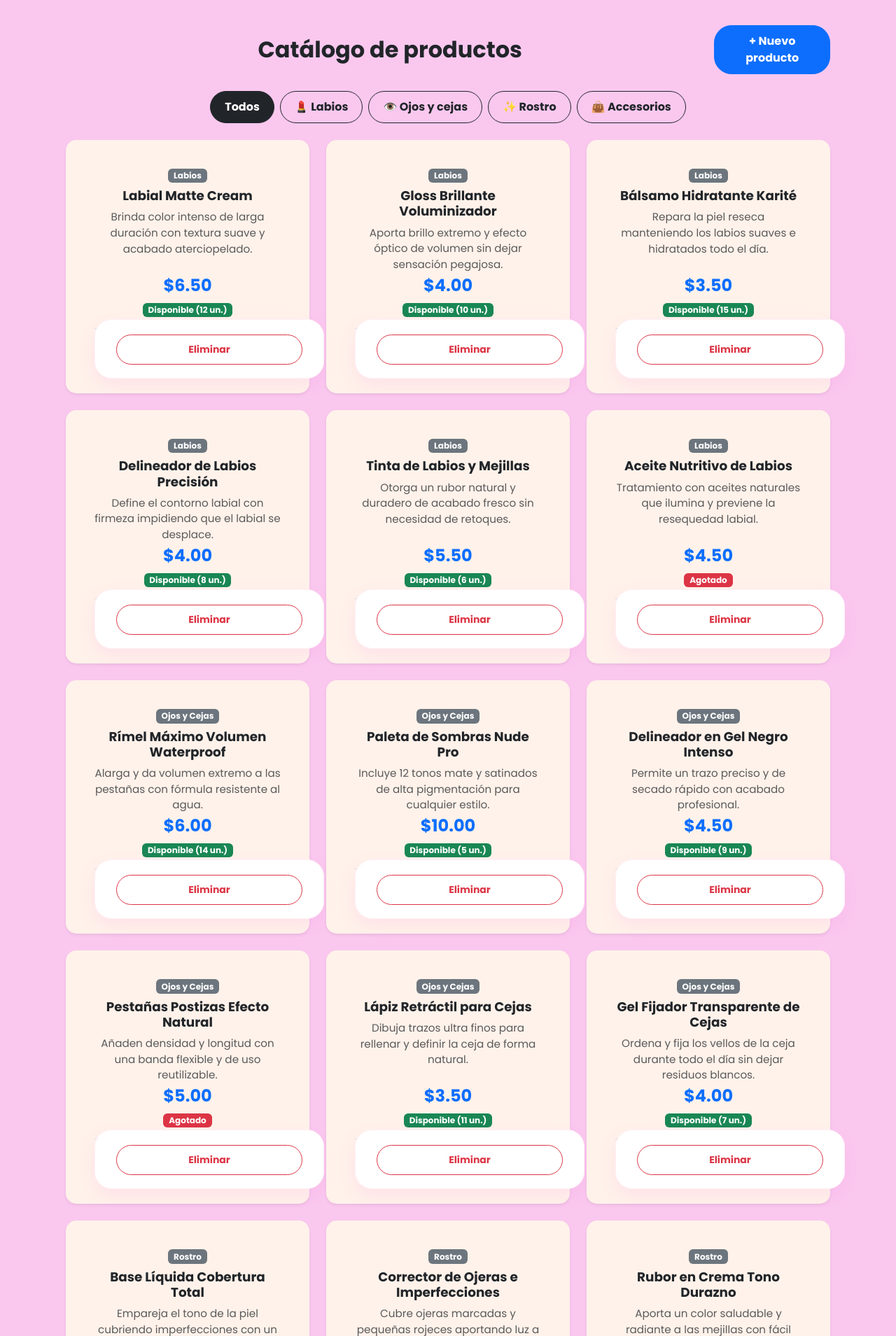
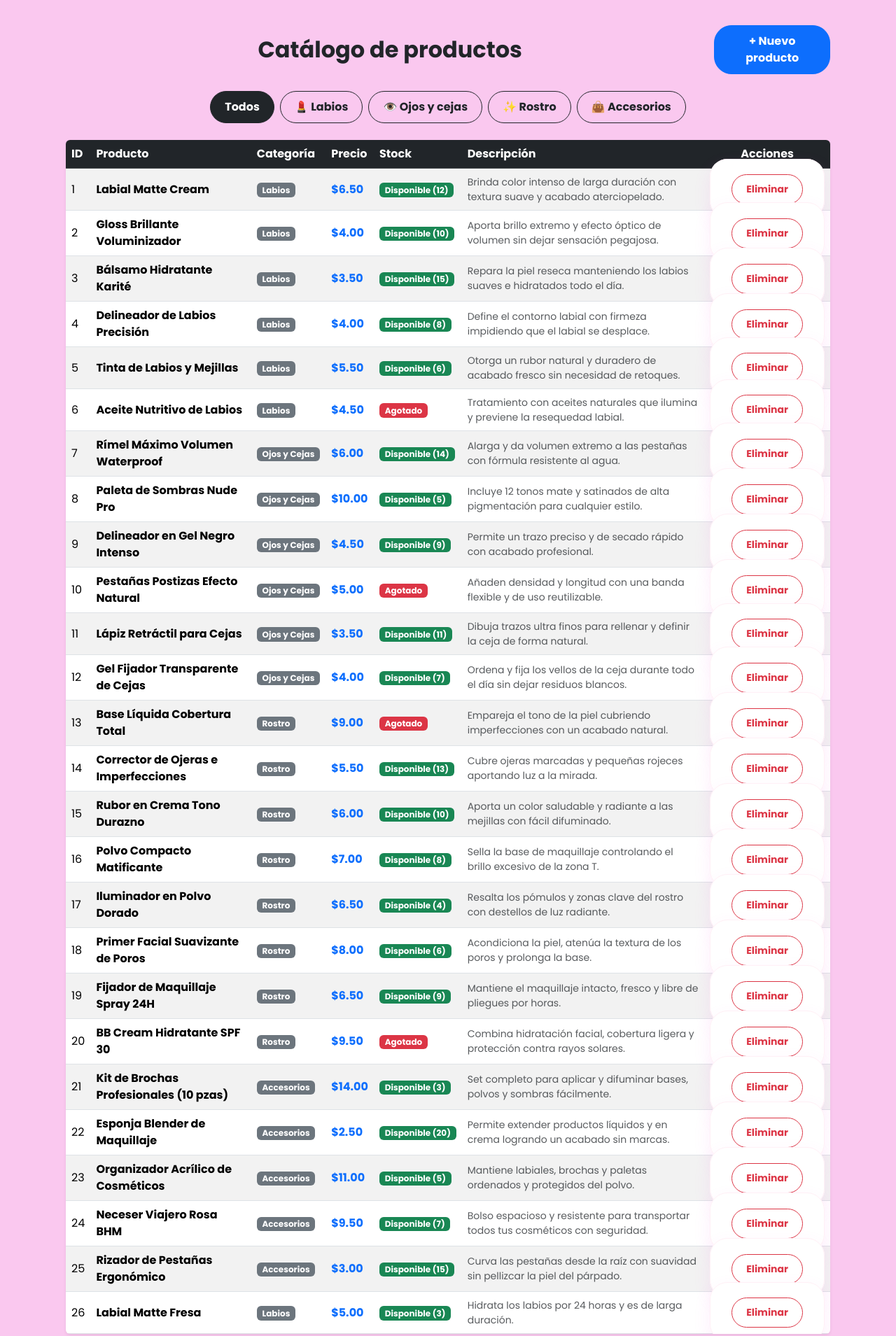
Before and after one commit to EnGaleas/DESARROLLO-DE-APLICACIONES-WEB, a Flask app: page /productos in a window 1280 px wide. Shown: the part 183-2092 px from the top of the page at 70% size. Run offline with Flask 3, Linux system fonts and the light colour scheme; data comes from the database, SQL or seed files in the repository; both versions use the stored data as it was after the commit.

Commit message:
Avance Semana 12: Persistencia de datos local con SQLite completada

```diff
--- a/app.py
+++ b/app.py
@@ -1,3 +1,5 @@
+import os
+import sqlite3
 from flask import Flask, render_template, request, redirect, url_for, flash
 from forms.producto_form import ProductoForm
 from forms.cliente_form import ClienteForm
@@ -5,103 +7,138 @@ from forms.proveedor_form import ProveedorForm
 from forms.facturacion_form import FacturacionForm
 
 app = Flask(__name__)
-app.config['SECRET_KEY'] = 'clave_secreta_semana_11_desarrollo_web'
+app.config['SECRET_KEY'] = 'clave_secreta_semana_12_desarrollo_web'
 
-PRODUCTOS = [
-    # --- LABIOS ---
-    {"id": 1, "nombre": "Labial Matte Cream", "categoria": "Labios", "descripcion": "Brinda color intenso de larga duración con textura suave y acabado aterciopelado.", "precio": 6.50, "stock": 12, "imagen": "img/Maquillaje.png"},
-    {"id": 2, "nombre": "Gloss Brillante Voluminizador", "categoria": "Labios", "descripcion": "Aporta brillo extremo y efecto óptico de volumen sin dejar sensación pegajosa.", "precio": 4.00, "stock": 10, "imagen": "img/Maquillaje.png"},
-    {"id": 3, "nombre": "Bálsamo Hidratante Karité", "categoria": "Labios", "descripcion": "Repara la piel reseca manteniendo los labios suaves e hidratados todo el día.", "precio": 3.50, "stock": 15, "imagen": "img/Maquillaje.png"},
-    {"id": 4, "nombre": "Delineador de Labios Precisión", "categoria": "Labios", "descripcion": "Define el contorno labial con firmeza impidiendo que el labial se desplace.", "precio": 4.00, "stock": 8, "imagen": "img/Maquillaje.png"},
-    {"id": 5, "nombre": "Tinta de Labios y Mejillas", "categoria": "Labios", "descripcion": "Otorga un rubor natural y duradero de acabado fresco sin necesidad de retoques.", "precio": 5.50, "stock": 6, "imagen": "img/Maquillaje.png"},
-    {"id": 6, "nombre": "Aceite Nutritivo de Labios", "categoria": "Labios", "descripcion": "Tratamiento con aceites naturales que ilumina y previene la resequedad labial.", "precio": 4.50, "stock": 0, "imagen": "img/Maquillaje.png"},
+DB_PATH = os.path.join(os.path.dirname(__file__), 'data', 'ferreteria.db')
 
-    # --- OJOS Y CEJAS ---
-    {"id": 7, "nombre": "Rímel Máximo Volumen Waterproof", "categoria": "Ojos y Cejas", "descripcion": "Alarga y da volumen extremo a las pestañas con fórmula resistente al agua.", "precio": 6.00, "stock": 14, "imagen": "img/Maquillaje.png"},
-    {"id": 8, "nombre": "Paleta de Sombras Nude Pro", "categoria": "Ojos y Cejas", "descripcion": "Incluye 12 tonos mate y satinados de alta pigmentación para cualquier estilo.", "precio": 10.00, "stock": 5, "imagen": "img/Maquillaje.png"},
-    {"id": 9, "nombre": "Delineador en Gel Negro Intenso", "categoria": "Ojos y Cejas", "descripcion": "Permite un trazo preciso y de secado rápido con acabado profesional.", "precio": 4.50, "stock": 9, "imagen": "img/Maquillaje.png"},
-    {"id": 10, "nombre": "Pestañas Postizas Efecto Natural", "categoria": "Ojos y Cejas", "descripcion": "Añaden densidad y longitud con una banda flexible y de uso reutilizable.", "precio": 5.00, "stock": 0, "imagen": "img/Maquillaje.png"},
-    {"id": 11, "nombre": "Lápiz Retráctil para Cejas", "categoria": "Ojos y Cejas", "descripcion": "Dibuja trazos ultra finos para rellenar y definir la ceja de forma natural.", "precio": 3.50, "stock": 11, "imagen": "img/Maquillaje.png"},
-    {"id": 12, "nombre": "Gel Fijador Transparente de Cejas", "categoria": "Ojos y Cejas", "descripcion": "Ordena y fija los vellos de la ceja durante todo el día sin dejar residuos blancos.", "precio": 4.00, "stock": 7, "imagen": "img/Maquillaje.png"},
+def obtener_conexion_db():
+    conn = sqlite3.connect(DB_PATH)
+    conn.row_factory = sqlite3.Row
+    return conn
 
-    # --- ROSTRO ---
-    {"id": 13, "nombre": "Base Líquida Cobertura Total", "categoria": "Rostro", "descripcion": "Empareja el tono de la piel cubriendo imperfecciones con un acabado natural.", "precio": 9.00, "stock": 0, "imagen": "img/Maquillaje.png"},
-    {"id": 14, "nombre": "Corrector de Ojeras e Imperfecciones", "categoria": "Rostro", "descripcion": "Cubre ojeras marcadas y pequeñas rojeces aportando luz a la mirada.", "precio": 5.50, "stock": 13, "imagen": "img/Maquillaje.png"},
-    {"id": 15, "nombre": "Rubor en Crema Tono Durazno", "categoria": "Rostro", "descripcion": "Aporta un color saludable y radiante a las mejillas con fácil difuminado.", "precio": 6.00, "stock": 10, "imagen": "img/Maquillaje.png"},
-    {"id": 16, "nombre": "Polvo Compacto Matificante", "categoria": "Rostro", "descripcion": "Sella la base de maquillaje controlando el brillo excesivo de la zona T.", "precio": 7.00, "stock": 8, "imagen": "img/Maquillaje.png"},
-    {"id": 17, "nombre": "Iluminador en Polvo Dorado", "categoria": "Rostro", "descripcion": "Resalta los pómulos y zonas clave del rostro con destellos de luz radiante.", "precio": 6.50, "stock": 4, "imagen": "img/Maquillaje.png"},
-    {"id": 18, "nombre": "Primer Facial Suavizante de Poros", "categoria": "Rostro", "descripcion": "Acondiciona la piel, atenúa la textura de los poros y prolonga la base.", "precio": 8.00, "stock": 6, "imagen": "img/Maquillaje.png"},
-    {"id": 19, "nombre": "Fijador de Maquillaje Spray 24H", "categoria": "Rostro", "descripcion": "Mantiene el maquillaje intacto, fresco y libre de pliegues por horas.", "precio": 6.50, "stock": 9, "imagen": "img/Maquillaje.png"},
-    {"id": 20, "nombre": "BB Cream Hidratante SPF 30", "categoria": "Rostro", "descripcion": "Combina hidratación facial, cobertura ligera y protección contra rayos solares.", "precio": 9.50, "stock": 0, "imagen": "img/Maquillaje.png"},
+def inicializar_base_datos():
+    conn = obtener_conexion_db()
+    cursor = conn.cursor()
 
-    # --- ACCESORIOS ---
-    {"id": 21, "nombre": "Kit de Brochas Profesionales (10 pzas)", "categoria": "Accesorios", "descripcion": "Set completo para aplicar y difuminar bases, polvos y sombras fácilmente.", "precio": 14.00, "stock": 3, "imagen": "img/Maquillaje.png"},
-    {"id": 22, "nombre": "Esponja Blender de Maquillaje", "categoria": "Accesorios", "descripcion": "Permite extender productos líquidos y en crema logrando un acabado sin marcas.", "precio": 2.50, "stock": 20, "imagen": "img/Maquillaje.png"},
-    {"id": 23, "nombre": "Organizador Acrílico de Cosméticos", "categoria": "Accesorios", "descripcion": "Mantiene labiales, brochas y paletas ordenados y protegidos del polvo.", "precio": 11.00, "stock": 5, "imagen": "img/Maquillaje.png"},
-    {"id": 24, "nombre": "Neceser Viajero Rosa BHM", "categoria": "Accesorios", "descripcion": "Bolso espacioso y resistente para transportar todos tus cosméticos con seguridad.", "precio": 9.50, "stock": 7, "imagen": "img/Maquillaje.png"},
-    {"id": 25, "nombre": "Rizador de Pestañas Ergonómico", "categoria": "Accesorios", "descripcion": "Curva las pestañas desde la raíz con suavidad sin pellizcar la piel del párpado.", "precio": 3.00, "stock": 15, "imagen": "img/Maquillaje.png"}
-]
+    cursor.execute('''
+        CREATE TABLE IF NOT EXISTS productos (
+            id INTEGER PRIMARY KEY AUTOINCREMENT,
+            nombre TEXT NOT NULL,
+            precio REAL NOT NULL,
+            stock INTEGER NOT NULL,
+            categoria TEXT NOT NULL,
+            descripcion TEXT NOT NULL,
+            imagen TEXT DEFAULT 'img/Maquillaje.png'
+        )
+    ''')
+
+    cursor.execute('SELECT COUNT(*) FROM productos')
+    if cursor.fetchone()[0] == 0:
+        productos_iniciales = [
+            ("Labial Matte Cream", 6.50, 12, "Labios", "Brinda color intenso de larga duración con textura suave y acabado aterciopelado.", "img/Maquillaje.png"),
+            ("Gloss Brillante Voluminizador", 4.00, 10, "Labios", "Aporta brillo extremo y efecto óptico de volumen sin dejar sensación pegajosa.", "img/Maquillaje.png"),
+            ("Bálsamo Hidratante Karité", 3.50, 15, "Labios", "Repara la piel reseca manteniendo los labios suaves e hidratados todo el día.", "img/Maquillaje.png"),
+            ("Delineador de Labios Precisión", 4.00, 8, "Labios", "Define el contorno labial con firmeza impidiendo que el labial se desplace.", "img/Maquillaje.png"),
+            ("Tinta de Labios y Mejillas", 5.50, 6, "Labios", "Otorga un rubor natural y duradero de acabado fresco sin necesidad de retoques.", "img/Maquillaje.png"),
+            ("Aceite Nutritivo de Labios", 4.50, 0, "Labios", "Tratamiento con aceites naturales que ilumina y previene la resequedad labial.", "img/Maquillaje.png"),
+            ("Rímel Máximo Volumen Waterproof", 6.00, 14, "Ojos y Cejas", "Alarga y da volumen extremo a las pestañas con fórmula resistente al agua.", "img/Maquillaje.png"),
+            ("Paleta de Sombras Nude Pro", 10.00, 5, "Ojos y Cejas", "Incluye 12 tonos mate y satinados de alta pigmentación para cualquier estilo.", "img/Maquillaje.png"),
+            ("Delineador en Gel Negro Intenso", 4.50, 9, "Ojos y Cejas", "Permite un trazo preciso y de secado rápido con acabado profesional.", "img/Maquillaje.png"),
+            ("Pestañas Postizas Efecto Natural", 5.00, 0, "Ojos y Cejas", "Añaden densidad y longitud con una banda flexible y de uso reutilizable.", "img/Maquillaje.png"),
+            ("Lápiz Retráctil para Cejas", 3.50, 11, "Ojos y Cejas", "Dibuja trazos ultra finos para rellenar y definir la ceja de forma natural.", "img/Maquillaje.png"),
+            ("Gel Fijador Transparente de Cejas", 4.00, 7, "Ojos y Cejas", "Ordena y fija los vellos de la ceja durante todo el día sin dejar residuos blancos.", "img/Maquillaje.png"),
+            ("Base Líquida Cobertura Total", 9.00, 0, "Rostro", "Empareja el tono de la piel cubriendo imperfecciones con un acabado natural.", "img/Maquillaje.png"),
+            ("Corrector de Ojeras e Imperfecciones", 5.50, 13, "Rostro", "Cubre ojeras marcadas y pequeñas rojeces aportando luz a la mirada.", "img/Maquillaje.png"),
+            ("Rubor en Crema Tono Durazno", 6.00, 10, "Rostro", "Aporta un color saludable y radiante a las mejillas con fácil difuminado.", "img/Maquillaje.png"),
+            ("Polvo Compacto Matificante", 7.00, 8, "Rostro", "Sella la base de maquillaje controlando el brillo excesivo de la zona T.", "img/Maquillaje.png"),
+            ("Iluminador en Polvo Dorado", 6.50, 4, "Rostro", "Resalta los pómulos y zonas clave del rostro con destellos de luz radiante.", "img/Maquillaje.png"),
+            ("Primer Facial Suavizante de Poros", 8.00, 6, "Rostro", "Acondiciona la piel, atenúa la textura de los poros y prolonga la base.", "img/Maquillaje.png"),
+            ("Fijador de Maquillaje Spray 24H", 6.50, 9, "Rostro", "Mantiene el maquillaje intacto, fresco y libre de pliegues por horas.", "img/Maquillaje.png"),
+            ("BB Cream Hidratante SPF 30", 9.50, 0, "Rostro", "Combina hidratación facial, cobertura ligera y protección contra rayos solares.", "img/Maquillaje.png"),
+            ("Kit de Brochas Profesionales (10 pzas)", 14.00, 3, "Accesorios", "Set completo para aplicar y difuminar bases, polvos y sombras fácilmente.", "img/Maquillaje.png"),
+            ("Esponja Blender de Maquillaje", 2.50, 20, "Accesorios", "Permite extender productos líquidos y en crema logrando un acabado sin marcas.", "img/Maquillaje.png"),
+            ("Organizador Acrílico de Cosméticos", 11.00, 5, "Accesorios", "Mantiene labiales, brochas y paletas ordenados y protegidos del polvo.", "img/Maquillaje.png"),
+            ("Neceser Viajero Rosa BHM", 9.50, 7, "Accesorios", "Bolso espacioso y resistente para transportar todos tus cosméticos con seguridad.", "img/Maquillaje.png"),
+            ("Rizador de Pestañas Ergonómico", 3.00, 15, "Accesorios", "Curva las pestañas desde la raíz con suavidad sin pellizcar la piel del párpado.", "img/Maquillaje.png")
+        ]
+        cursor.executemany('''
+            INSERT INTO productos (nombre, precio, stock, categoria, descripcion, imagen)
+            VALUES (?, ?, ?, ?, ?, ?)
+        ''', productos_iniciales)
+
+    conn.commit()
+    conn.close()
+
+inicializar_base_datos()
 
 CLIENTES = [
     {"id": 1, "nombre": "María López", "email": "maria@email.com", "telefono": "0991234567", "estado": "Activo"},
-    {"id": 2, "nombre": "Ana Torres", "email": "ana@email.com", "telefono": "0997654321", "estado": "Activo"},
-    {"id": 3, "nombre": "Carla Mendoza", "email": "carla@email.com", "telefono": "0981122334", "estado": "Inactivo"},
-    {"id": 4, "nombre": "Diana Gómez", "email": "diana@email.com", "telefono": "0975566778", "estado": "Activo"}
+    {"id": 2, "nombre": "Ana Torres", "email": "ana@email.com", "telefono": "0997654321", "estado": "Activo"}
 ]
 
 PROVEEDORES = [
-    {"id": 1, "empresa": "Distribuidora Belleza S.A.", "contacto": "Carlos Ruiz", "telefono": "022345678", "ciudad": "Quito"},
-    {"id": 2, "empresa": "Cosméticos del Ecuador", "contacto": "Laura Paez", "telefono": "042889900", "ciudad": "Guayaquil"},
-    {"id": 3, "empresa": "Importadora Glamour", "contacto": "Sofía Viteri", "telefono": "072112233", "ciudad": "Cuenca"}
+    {"id": 1, "empresa": "Distribuidora Belleza S.A.", "contacto": "Carlos Ruiz", "telefono": "022345678", "ciudad": "Quito"}
 ]
 
 FACTURAS = [
-    {"numero": "FAC-001", "cliente": "María López", "fecha": "2026-09-16", "total": 12.50, "estado": "Pagado"},
-    {"numero": "FAC-002", "cliente": "Ana Torres", "fecha": "2026-09-16", "total": 24.00, "estado": "Pagado"},
-    {"numero": "FAC-003", "cliente": "Diana Gómez", "fecha": "2026-09-14", "total": 35.00, "estado": "Pendiente"}
+    {"numero": "FAC-001", "cliente": "María López", "fecha": "2026-09-16", "total": 12.50, "estado": "Pagado"}
 ]
 
 @app.route('/')
 def inicio():
-    titulo_bienvenida = "Bienvenidos a Brilla Hermosa Mujer"
-    return render_template('index.html', titulo=titulo_bienvenida)
+    return render_template('index.html', titulo="Bienvenidos a Brilla Hermosa Mujer")
 
-# --- MÓDULO PRODUCTOS ---
 @app.route('/productos')
 def productos():
     cat_seleccionada = request.args.get('categoria', 'Todos')
+    conn = obtener_conexion_db()
+    cursor = conn.cursor()
+
     if cat_seleccionada != 'Todos':
-        productos_filtrados = [p for p in PRODUCTOS if p['categoria'] == cat_seleccionada]
+        cursor.execute('SELECT * FROM productos WHERE categoria = ?', (cat_seleccionada,))
     else:
-        productos_filtrados = PRODUCTOS
-    return render_template('productos.html', productos=productos_filtrados, cat_seleccionada=cat_seleccionada)
+        cursor.execute('SELECT * FROM productos')
+
+    productos_db = cursor.fetchall()
+    conn.close()
+
+    return render_template('productos.html', productos=productos_db, cat_seleccionada=cat_seleccionada)
 
 @app.route('/productos/nuevo', methods=['GET', 'POST'])
 def formulario_producto():
     form = ProductoForm()
     if form.validate_on_submit():
-        nuevo_p = {
-            "id": len(PRODUCTOS) + 1,
-            "nombre": form.nombre.data,
-            "precio": form.precio.data,
-            "stock": form.stock.data,
-            "categoria": form.categoria.data,
-            "descripcion": form.descripcion.data,
-            "imagen": "img/Maquillaje.png"
-        }
-        PRODUCTOS.append(nuevo_p)
+        conn = obtener_conexion_db()
+        cursor = conn.cursor()
+        cursor.execute('''
+            INSERT INTO productos (nombre, precio, stock, categoria, descripcion, imagen)
+            VALUES (?, ?, ?, ?, ?, ?)
+        ''', (
+            form.nombre.data,
+            form.precio.data,
+            form.stock.data,
+            form.categoria.data,
+            form.descripcion.data,
+            "img/Maquillaje.png"
+        ))
+        conn.commit()
+        conn.close()
+
         flash('Producto guardado correctamente.', 'success')
         return redirect(url_for('productos'))
     return render_template('formulario_producto.html', form=form)
 
 @app.route('/productos/eliminar/<int:producto_id>', methods=['POST'])
 def eliminar_producto(producto_id):
-    global PRODUCTOS
-    PRODUCTOS = [p for p in PRODUCTOS if p['id'] != producto_id]
+    conn = obtener_conexion_db()
+    cursor = conn.cursor()
+    cursor.execute('DELETE FROM productos WHERE id = ?', (producto_id,))
+    conn.commit()
+    conn.close()
+
     flash('Producto eliminado correctamente.', 'warning')
     return redirect(url_for('productos'))
 
-# --- MÓDULO CLIENTES ---
 @app.route('/clientes')
 def clientes():
     return render_template('clientes.html', clientes=CLIENTES)
@@ -129,7 +166,6 @@ def eliminar_cliente(cliente_id):
     flash('Cliente eliminado correctamente.', 'warning')
     return redirect(url_for('clientes'))
 
-# --- MÓDULO PROVEEDORES ---
 @app.route('/proveedores')
 def proveedores():
     return render_template('proveedores.html', proveedores=PROVEEDORES)
@@ -157,7 +193,6 @@ def eliminar_proveedor(proveedor_id):
     flash('Proveedor eliminado correctamente.', 'warning')
     return redirect(url_for('proveedores'))
 
-# --- MÓDULO FACTURACIÓN ---
 @app.route('/facturacion')
 def facturacion():
     return render_template('facturacion.html', facturas=FACTURAS)
--- a/templates/productos.html
+++ b/templates/productos.html
@@ -32,38 +32,49 @@
         </a>
     </div>
 
-    <div class="row row-cols-1 row-cols-md-3 g-4">
+    <div class="table-responsive shadow-sm rounded">
+        <table class="table table-striped table-hover align-middle mb-0">
+            <thead class="table-dark">
+                <tr>
+                    <th>ID</th>
+                    <th>Producto</th>
+                    <th>Categoría</th>
+                    <th>Precio</th>
+                    <th>Stock</th>
+                    <th>Descripción</th>
+                    <th class="text-center">Acciones</th>
+                </tr>
+            </thead>
+            <tbody>
                 {% for producto in productos %}
-        <div class="col">
-            <div class="card h-100 shadow-sm border-0">
-                <div class="card-body d-flex flex-column text-center">
-                    <span class="badge bg-secondary mb-2 align-self-center">{{ producto.categoria }}</span>
-                    <h5 class="card-title fw-bold text-dark">{{ producto.nombre }}</h5>
-                    <p class="card-text text-muted small">{{ producto.descripcion }}</p>
-                    <div class="mt-auto">
-                        <p class="fs-4 fw-bold text-primary mb-1">${{ "%.2f"|format(producto.precio) }}</p>
-                        {% if producto.stock > 0 %}
-                            <span class="badge bg-success mb-3">Disponible ({{ producto.stock }} un.)</span>
+                <tr>
+                    <td>{{ producto['id'] }}</td>
+                    <td class="fw-bold">{{ producto['nombre'] }}</td>
+                    <td><span class="badge bg-secondary">{{ producto['categoria'] }}</span></td>
+                    <td class="text-primary fw-bold">${{ "%.2f"|format(producto['precio']) }}</td>
+                    <td>
+                        {% if producto['stock'] > 0 %}
+                            <span class="badge bg-success">Disponible ({{ producto['stock'] }})</span>
                         {% else %}
-                            <span class="badge bg-danger mb-3">Agotado</span>
+                            <span class="badge bg-danger">Agotado</span>
                         {% endif %}
-
-                        <div class="pt-2 border-top">
-                            <form action="{{ url_for('eliminar_producto', producto_id=loop.index0) }}" method="POST" class="d-inline">
-                                <button type="submit" class="btn btn-sm btn-outline-danger fw-bold w-100" onclick="return confirm('¿Desea eliminar este producto?')">
+                    </td>
+                    <td class="small text-muted">{{ producto['descripcion'] }}</td>
+                    <td class="text-center">
+                        <form action="{{ url_for('eliminar_producto', producto_id=producto['id']) }}" method="POST" style="display:inline;">
+                            <button type="submit" class="btn btn-sm btn-outline-danger fw-bold" onclick="return confirm('¿Desea eliminar este producto?')">
                                 Eliminar
                             </button>
                         </form>
-                        </div>
-                    </div>
-                </div>
-            </div>
-        </div>
+                    </td>
+                </tr>
                 {% else %}
-        <div class="col-12 text-center py-5">
-            <p class="text-muted fs-5">No hay productos registrados en esta categoría.</p>
-        </div>
+                <tr>
+                    <td colspan="7" class="text-center py-4 text-muted">No hay productos registrados en esta categoría.</td>
+                </tr>
                 {% endfor %}
+            </tbody>
+        </table>
     </div>
 </section>
 {% endblock %}
```
Also changed, not shown: data/ferreteria.db (added). Lines whose indentation alone changed are shown as unchanged.
